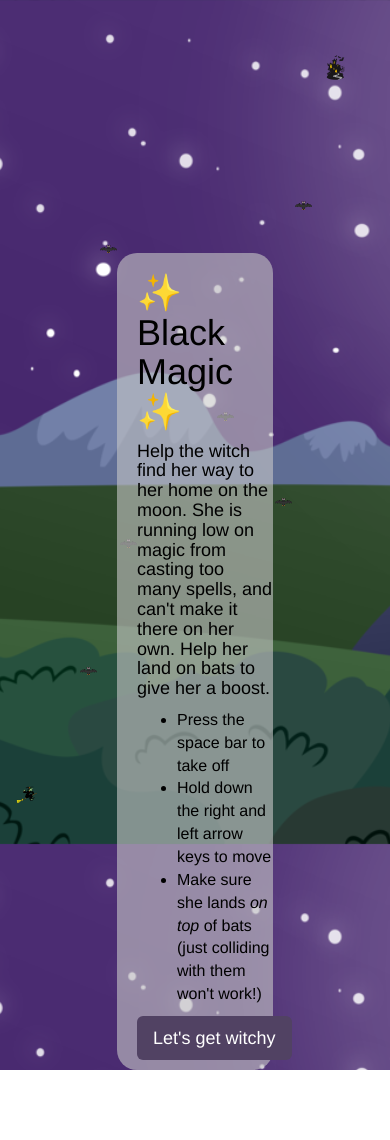
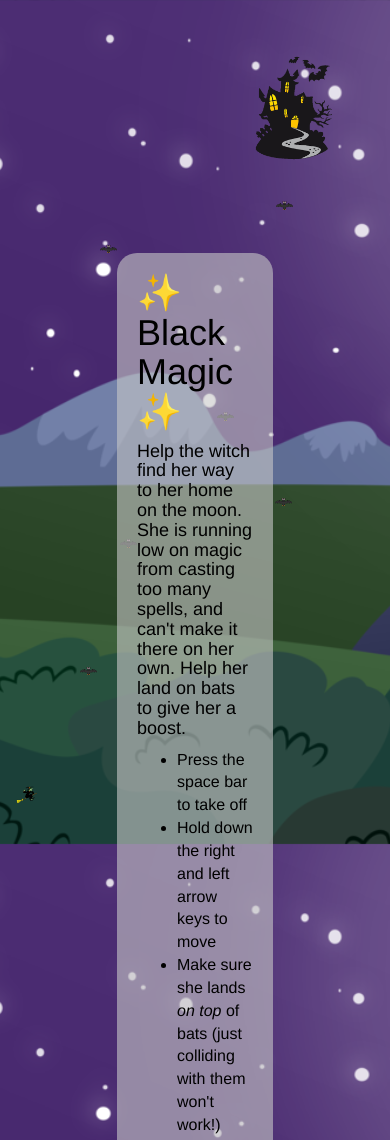
Before and after one commit to aquoss/project-0, a plain HTML site: page index.html in a window 390 px wide. Shown: the top 1140 px of the page. Before the commit the page ends 1070 px from the top, so only its background shows below. Drawn offline with nearby package versions, Linux system fonts and the light colour scheme.

```diff
--- a/styles/styles.css
+++ b/styles/styles.css
@@ -3,7 +3,7 @@ body {
   background-size: cover;
 }
 
-.instructions {
+.instructions, #lose, #win {
   position: absolute;
   top: 30%;
   width: 40%;
@@ -12,6 +12,7 @@ body {
   border-radius: 20px;
   padding-left: 20px;
   color: black;
+  padding-right: 20px;
 }
 
 ul {
@@ -58,7 +59,7 @@ ul {
 
 #bat6 {
   bottom: 80%;
-  right: 20%;
+  right: 25%;
 }
 
 .bat {
@@ -68,7 +69,7 @@ ul {
 }
 
 #house {
-  height: 6.5vw;
+  height: 105px;
   width: auto;
   position: absolute;
   top: 55px;
```
